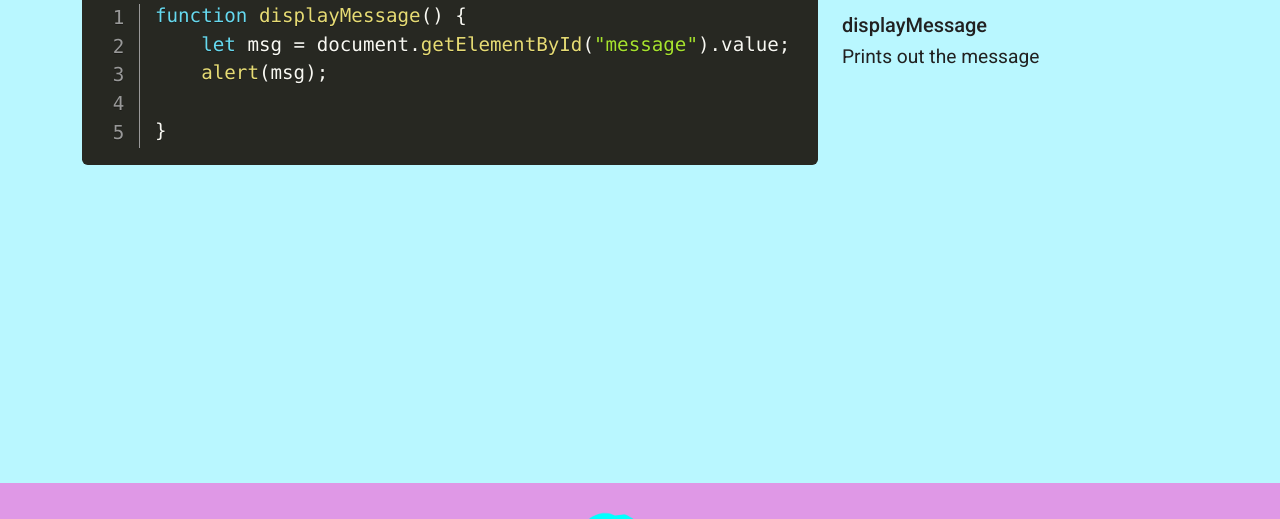
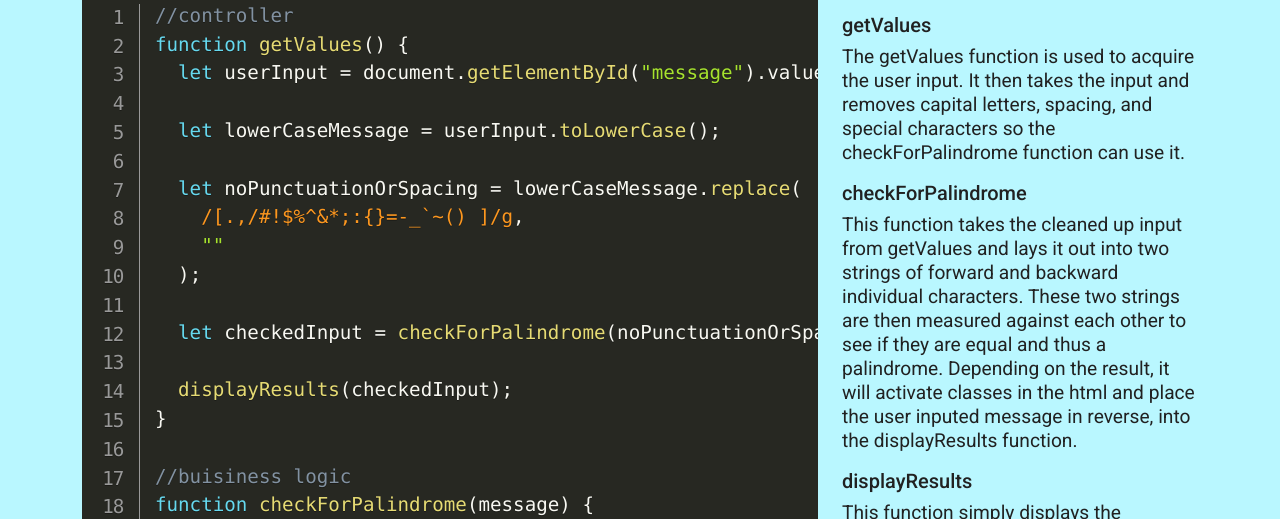
Before and after one commit to bryantgates/ufotofu, a plain HTML site: page code.html in a window 1280 px wide. Shown: the part 187-706 px from the top of the page. Drawn offline with nearby package versions, Linux system fonts and the light colour scheme; a web font is replaced by a local one.

Commit message:
code html filled in

```diff
--- a/code.html
+++ b/code.html
@@ -1,10 +1,10 @@
 <!DOCTYPE html>
 <html lang="en">
   <head>
-    <meta charset="UTF-8">
-    <meta http-equiv="X-UA-Compatible" content="IE=edge">
-    <meta name="viewport" content="width=device-width, initial-scale=1.0">
-    <title>Document</title>
+    <meta charset="UTF-8" />
+    <meta http-equiv="X-UA-Compatible" content="IE=edge" />
+    <meta name="viewport" content="width=device-width, initial-scale=1.0" />
+    <title>ufotofu</title>
 
     <link
       href="https://cdn.jsdelivr.net/npm/bootstrap@5.3.0-alpha3/dist/css/bootstrap.min.css"
@@ -97,23 +97,87 @@
         <div class="col-12 col-lg-8">
           <pre class="line-numbers">
             <code class="language-js">
-                function displayMessage() {
-    let msg = document.getElementById("message").value;
-    alert(msg);
+                //controller
+function getValues() {
+  let userInput = document.getElementById("message").value;
 
+  let lowerCaseMessage = userInput.toLowerCase();
+
+  let noPunctuationOrSpacing = lowerCaseMessage.replace(
+    /[.,/#!$%^&*;:{}=-_`~() ]/g,
+    ""
+  );
+
+  let checkedInput = checkForPalindrome(noPunctuationOrSpacing);
+
+  displayResults(checkedInput);
+}
+
+//buisiness logic
+function checkForPalindrome(message) {
+
+  let checkPalindrome = "";
+  let forwardMessage = "";
+  let reverseMessage = "";
+
+  for (let i = 0; i < message.length; i++) {
+    forwardMessage += message[i];
+  }
+
+  for (let i = message.length - 1; i >= 0; i--) {
+    reverseMessage += message[i];
+  }
+
+  if (forwardMessage == reverseMessage) {
+    document.getElementById("noPalindrome").classList.add("d-none");
+    document.getElementById("yesPalindrome").classList.remove("d-none");
+    checkPalindrome += reverseMessage;
+  } else {
+    document.getElementById("yesPalindrome").classList.add("d-none");
+    document.getElementById("noPalindrome").classList.remove("d-none");
+    checkPalindrome += "Check out your message reversed: " + reverseMessage;
+  }
+
+  return checkPalindrome;
+  // return reverseMessage;
+}
+
+//View function
+function displayResults(checkPalindrome) {
+  document.getElementById("msg").textContent = checkPalindrome;
+  document.getElementById("msg2").textContent = checkPalindrome;
 }
             </code>
         </pre>
         </div>
         <div class="col-12 col-lg-4">
-        <p>The code is structured in one function</p>
-        <h5>displayMessage</h5>
-        <p>Prints out the message</p>
+          <p>The code is structured in three functions</p>
+          <h5>getValues</h5>
+          <p>
+            The getValues function is used to acquire the user input. It then
+            takes the input and removes capital letters, spacing, and special
+            characters so the checkForPalindrome function can use it.
+          </p>
+          <h5>checkForPalindrome</h5>
+          <p>
+            This function takes the cleaned up input from getValues and lays it
+            out into two strings of forward and backward individual characters.
+            These two strings are then measured against each other to see if
+            they are equal and thus a palindrome. Depending on the result, it
+            will activate classes in the html and place the user inputed message
+            in reverse, into the displayResults function.
+          </p>
+          <h5>displayResults</h5>
+          <p>
+            This function simply displays the reversed text into the html. As a
+            result of the checkForPalindrome activating only one result "success
+            or failure", this function sends the reversed message to two
+            locations in the html, but only one will be seen.
+          </p>
         </div>
       </div>
     </main>
     <footer>
-
       <div class="container">
         <div
           class="row mb-3 mt-2 row-cols-1 row-cols-md-3 align-items-center gy-3 text-center"
@@ -133,7 +197,6 @@
           </div>
         </div>
       </div>
-
     </footer>
     <!--Bootstrap CSS-->
     <script
@@ -145,11 +208,11 @@
     <script src="/js/prism.js"></script>
     <script>
       Prism.plugins.NormalizeWhitespace.setDefaults({
-            'remove-trailing': true,
-            'remove-indent': true,
-            'left-trim': true,
-            'right-trim': true
-        })
+        "remove-trailing": true,
+        "remove-indent": true,
+        "left-trim": true,
+        "right-trim": true,
+      });
     </script>
   </body>
 </html>
```
Lines whose indentation alone changed are shown as unchanged.
